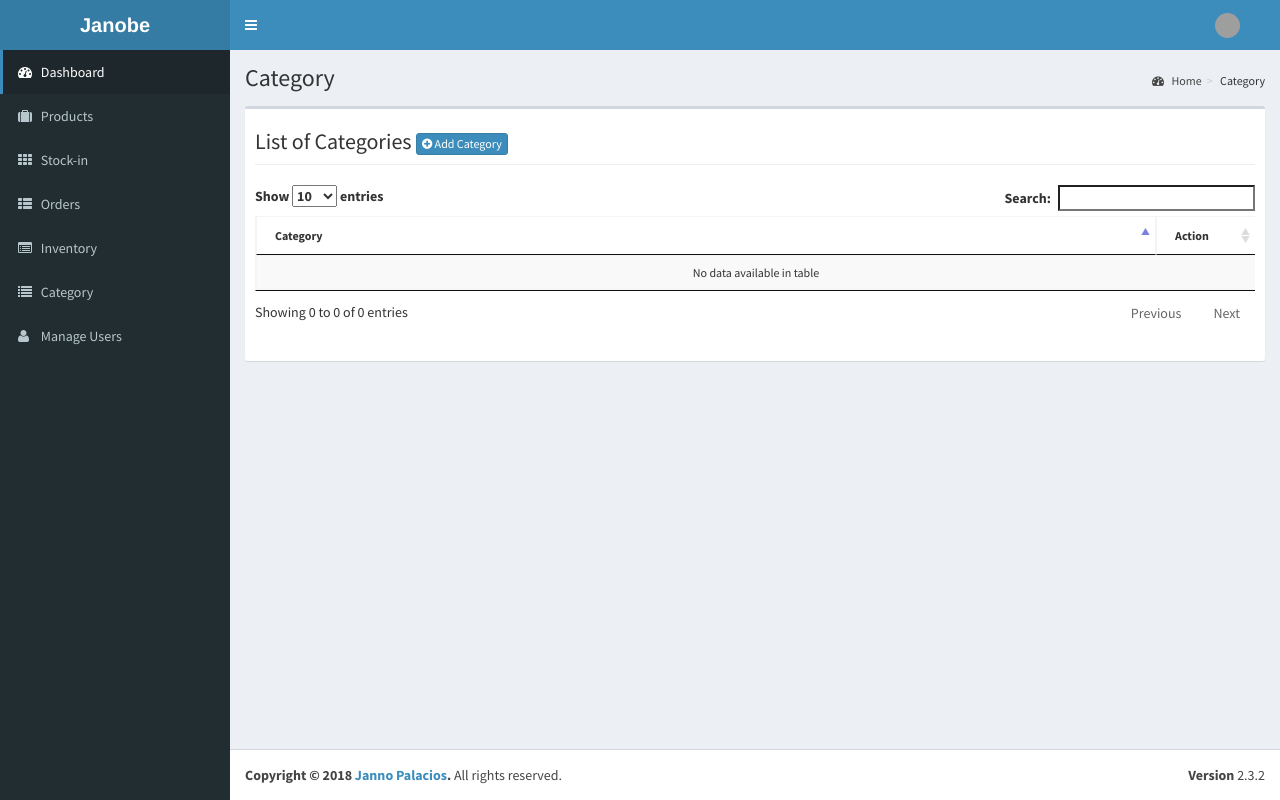
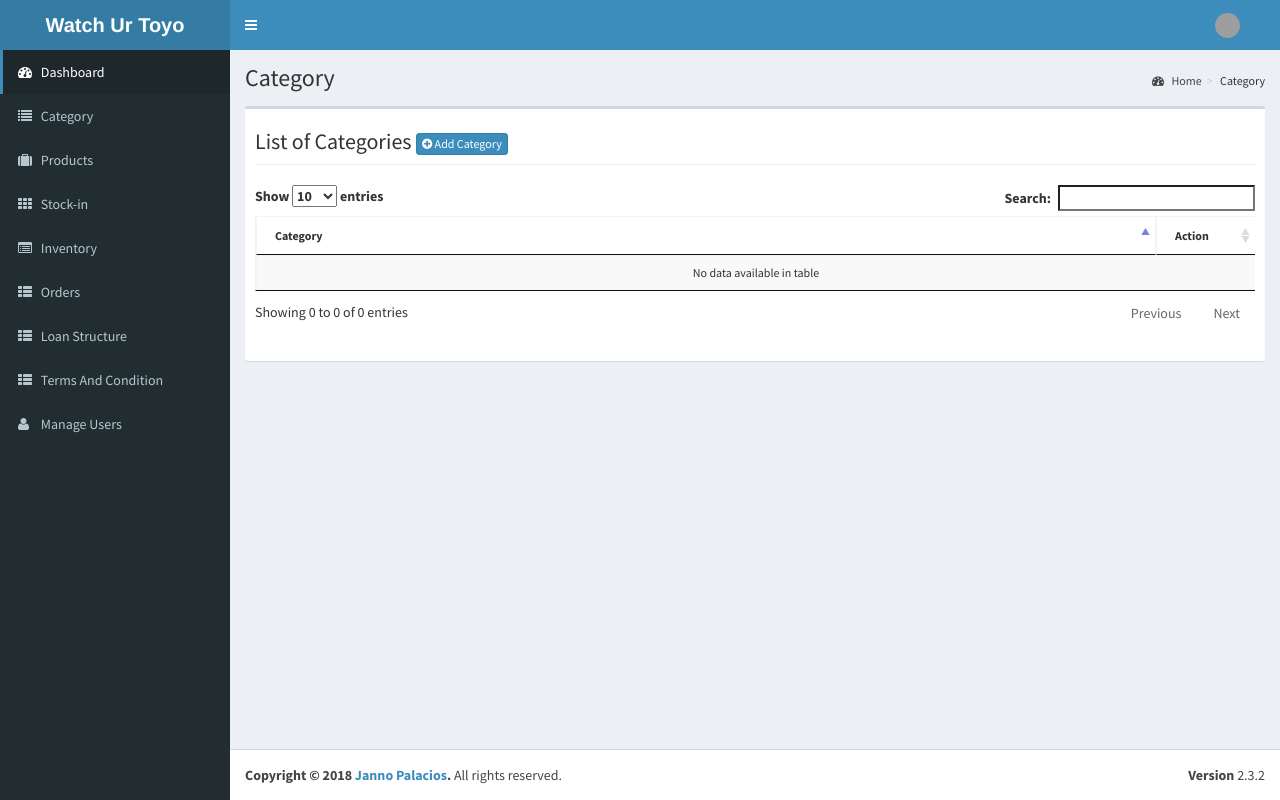
Before and after one commit to hayes-seyah09354085977/Ordering, a PHP site: page /admin/category/index.php in a window 1280 px wide. Run offline with PHP 8.4, Linux system fonts and the light colour scheme; the visitor is signed in with stand-in values (Sample User, id 1); data comes from the database, SQL or seed files in the repository; data that the repository does not hold is empty; some libraries are stand-ins or nearby versions; grey boxes are pictures that could not be loaded.

Commit message:
Admin Side

```diff
--- a/admin/theme/templates.php
+++ b/admin/theme/templates.php
@@ -53,7 +53,7 @@
       <!-- mini logo for sidebar mini 50x50 pixels -->
       <span class="logo-mini"><b>Store</b></span>
       <!-- logo for regular state and mobile devices -->
-      <span class="logo-lg"><b>Janobe</b></span>
+      <span class="logo-lg"><b>Watch Ur Toyo</b></span>
     </a>
     <!-- Header Navbar: style can be found in header.less -->
     <nav class="navbar navbar-static-top" role="navigation">
@@ -157,7 +157,12 @@
             <i class="fa fa-dashboard"></i> <span>Dashboard</span>
           </a>
         </li>
-   <!--      <li class="<?php echo (currentpage() == 'store') ? "active" : false;?>" >
+        <li class="<?php echo (currentpage() == 'category') ? "active" : false;?>" >
+          <a href="<?php echo web_root ;?>admin/category/">
+            <i class="fa fa-list"></i> <span>Category</span>
+          </a>
+        </li>
+        <!-- <li class="<?php echo (currentpage() == 'store') ? "active" : false;?>" >
           <a href="<?php echo web_root ;?>admin/store/">
             <i class="fa fa-building"></i> <span>Store</span>
           </a>
@@ -172,18 +177,24 @@
             <i class="fa fa-th"></i> <span>Stock-in</span>
           </a>
         </li>
+
+        <li class="<?php echo (currentpage() == 'inventory') ? "active" : false;?>">
+          <a href="<?php echo web_root; ?>admin/inventory/">
+            <i class="fa fa-list-alt"></i> <span>Inventory</span> </a>
+        </li>
         <li class="<?php echo (currentpage() == 'orders') ? "active" : false;?>" >
           <a href="<?php echo web_root ;?>admin/orders/">
             <i class="fa fa-th-list"></i> <span>Orders</span>
           </a>
         </li>
-        <li class="<?php echo (currentpage() == 'inventory') ? "active" : false;?>">
-          <a href="<?php echo web_root; ?>admin/inventory/">
-            <i class="fa fa-list-alt"></i> <span>Inventory</span> </a>
+        <li class="<?php echo (currentpage() == 'orders') ? "active" : false;?>" >
+          <a href="<?php echo web_root ;?>admin/orders/">
+            <i class="fa fa-th-list"></i> <span>Loan Structure</span>
+          </a>
         </li>
-        <li class="<?php echo (currentpage() == 'category') ? "active" : false;?>" >
-          <a href="<?php echo web_root ;?>admin/category/">
-            <i class="fa fa-list"></i> <span>Category</span>
+        <li class="<?php echo (currentpage() == 'orders') ? "active" : false;?>" >
+          <a href="<?php echo web_root ;?>admin/orders/">
+            <i class="fa fa-th-list"></i> <span>Terms And Condition</span>
           </a>
         </li>
        <!-- <li class="treeview">
```
Also changed, not shown: admin/user/photos/10329236_874204835938922_6636897990257224477_n.jpg (deleted), admin/user/photos/FYGA6QAIRO1DN0F.LARGE.jpg (added).
